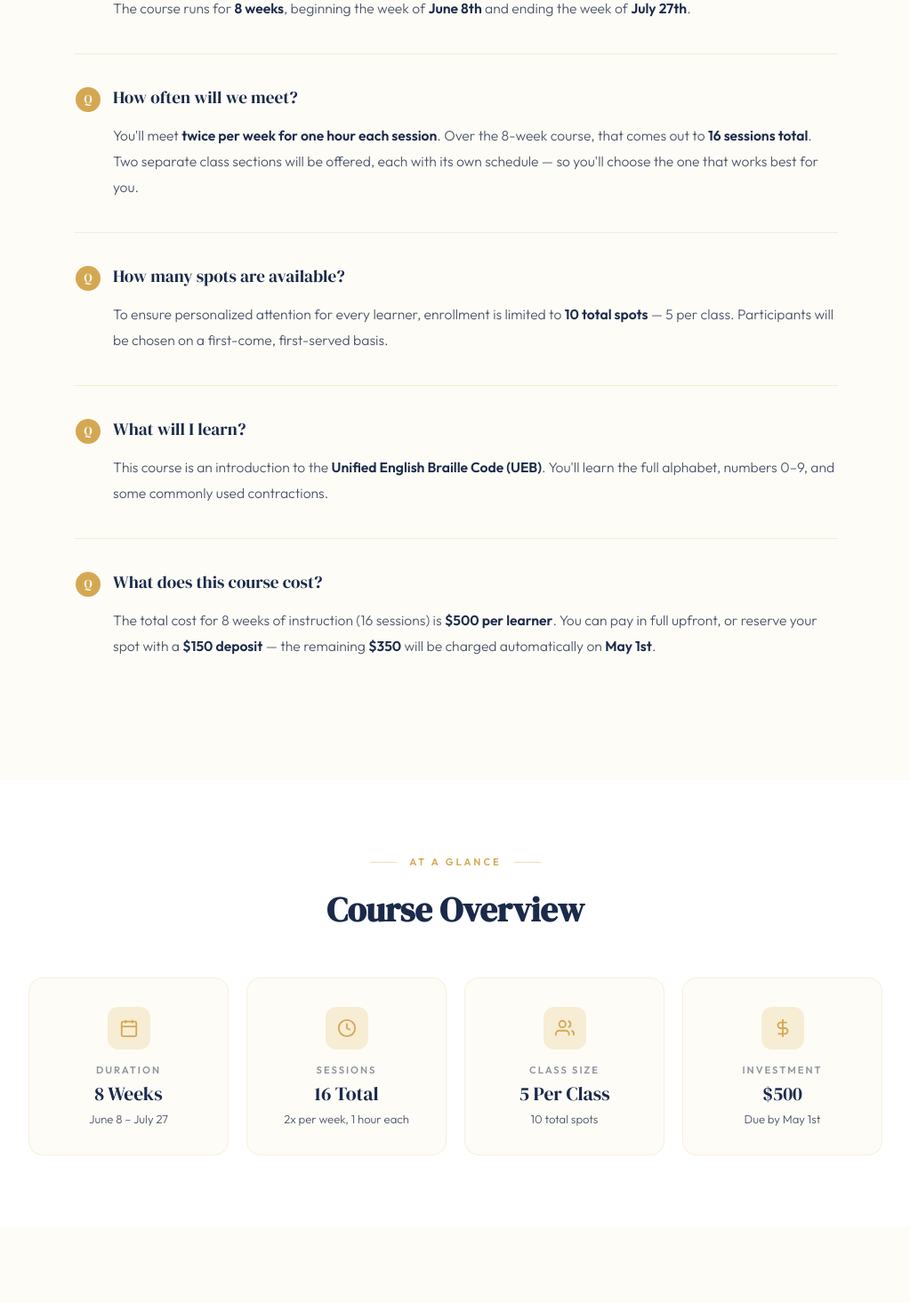
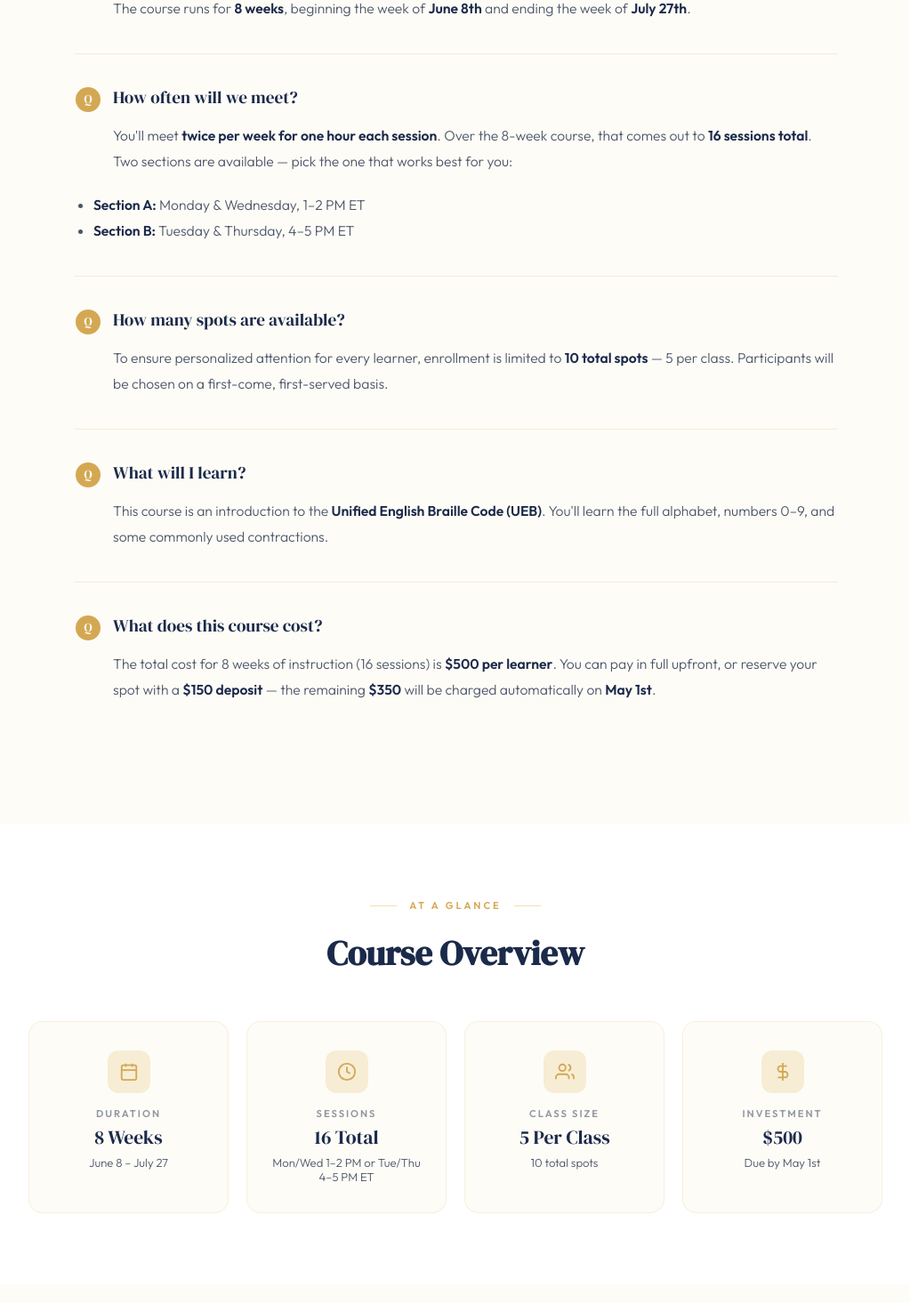
Before and after one commit to jackson-jpeg/braille-course-web, a Next.js app: page /summer in a window 1280 px wide. Shown: the part 2580-4045 px from the top of the page at 89% size, without its empty margins (128-1151 px from the left). Built offline with nearby package versions, Linux system fonts and the light colour scheme; no server answers; the database is empty.

Commit message:
│ Update Summer Course Schedule Times

```diff
--- a/app/summer/page.tsx
+++ b/app/summer/page.tsx
@@ -221,9 +221,12 @@ export default async function SummerPage() {
                 You&apos;ll meet{' '}
                 <strong>twice per week for one hour each session</strong>. Over the
                 8-week course, that comes out to <strong>16 sessions total</strong>.
-                Two separate class sections will be offered, each with its own
-                schedule — so you&apos;ll choose the one that works best for you.
+                Two sections are available — pick the one that works best for you:
               </p>
+              <ul className="faq-answer" style={{ marginTop: '0.5rem', paddingLeft: '1.25rem' }}>
+                <li><strong>Section A:</strong> Monday &amp; Wednesday, 1–2 PM ET</li>
+                <li><strong>Section B:</strong> Tuesday &amp; Thursday, 4–5 PM ET</li>
+              </ul>
             </div>
 
             <div className="faq-item reveal">
@@ -316,7 +319,7 @@ export default async function SummerPage() {
               </div>
               <div className="label">Sessions</div>
               <div className="value">16 Total</div>
-              <div className="sub">2x per week, 1 hour each</div>
+              <div className="sub">Mon/Wed 1–2 PM or Tue/Thu 4–5 PM ET</div>
             </div>
 
             <div className="glance-card" role="listitem">
--- a/app/summer/success/page.tsx
+++ b/app/summer/success/page.tsx
@@ -95,8 +95,8 @@ export default async function SuccessPage({
               <polyline points="22,6 12,13 2,6" />
             </svg>
             <span>
-              You&apos;ll receive scheduling details via <strong>email</strong>{' '}
-              soon
+              You&apos;ll receive a confirmation email with your section&apos;s{' '}
+              <strong>meeting link</strong> and schedule details soon
             </span>
           </div>
         </div>
--- a/components/EnrollmentForm.tsx
+++ b/components/EnrollmentForm.tsx
@@ -117,6 +117,11 @@ export default function EnrollmentForm() {
                     {section.label}
                   </div>
                   <div className="enrollment-option-sub">
+                    {section.label === 'Section A'
+                      ? 'Mon & Wed, 1–2 PM ET'
+                      : 'Tue & Thu, 4–5 PM ET'}
+                  </div>
+                  <div className="enrollment-option-sub">
                     {isFull
                       ? 'Full'
                       : `${spotsLeft} spot${spotsLeft !== 1 ? 's' : ''} left`}
```
